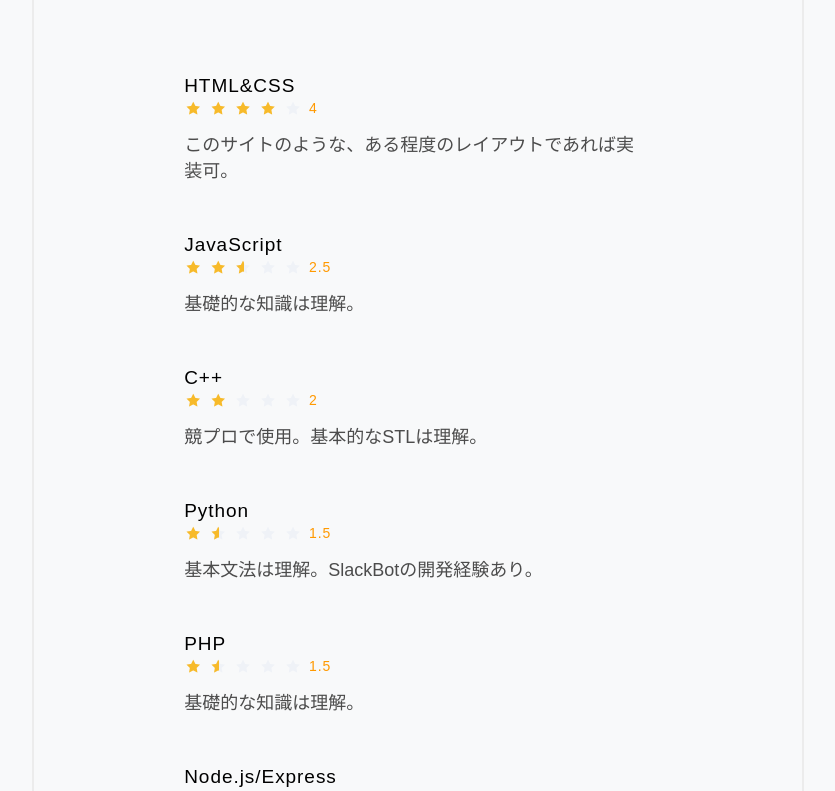
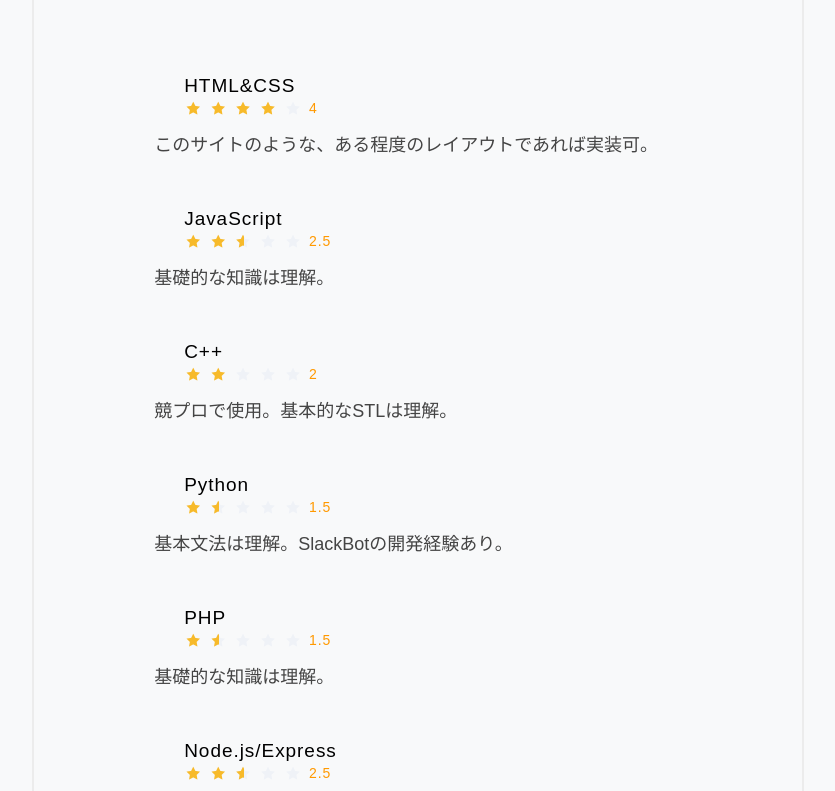
Before and after one commit to kotaok/first_vue, a Vue app: page /page2 in a window 1280 px wide. Shown: the part 2060-2851 px from the top of the page, without its empty margins (222-1057 px from the left). Built offline with nearby package versions, Linux system fonts and the light colour scheme; a web font is replaced by a local one.

Commit message:
空白の調整

```diff
--- a/src/components/skills.vue
+++ b/src/components/skills.vue
@@ -71,9 +71,9 @@
 .summary {
   text-align: left;
   font-size: 18px;
-  padding: 5px 35px;
+  padding: 5px;
   margin: 3px 0px;
-  color: #4c4c4c;
+  color: #444444;
 }
 
 .skill-block {
```
